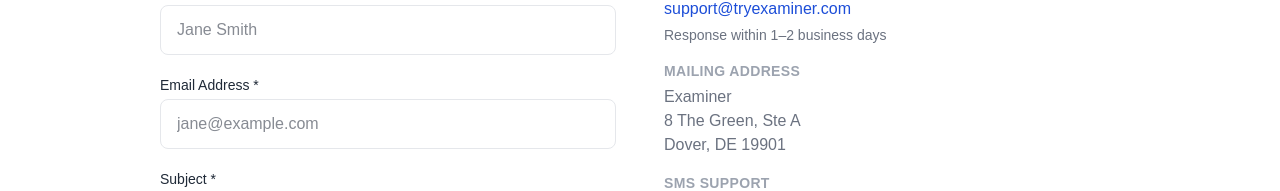
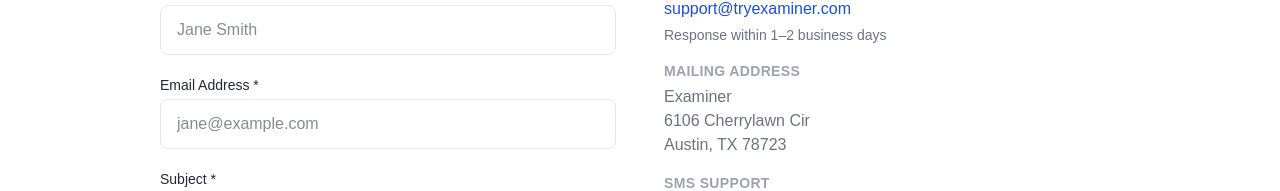
Before and after one commit to Textingman/pushnami-tryexaminer, a Next.js app: page /contact in a window 1280 px wide. Shown: the part 431-622 px from the top of the page. Built offline with nearby package versions, Linux system fonts and the light colour scheme.

Commit message:
Initial site setup: Examiner

```diff
--- a/app/contact/page.tsx
+++ b/app/contact/page.tsx
@@ -84,7 +84,7 @@
                 </div>
                 <div>
                   <h3 className="text-sm font-semibold uppercase tracking-wide mb-1" style={{ color: '#9CA3AF' }}>Mailing Address</h3>
-                  <p style={{ color: '#6B7280' }}>Examiner<br />8 The Green, Ste A<br />Dover, DE 19901</p>
+                  <p style={{ color: '#6B7280' }}>Examiner<br />6106 Cherrylawn Cir<br />Austin, TX 78723</p>
                 </div>
                 <div>
                   <h3 className="text-sm font-semibold uppercase tracking-wide mb-1" style={{ color: '#9CA3AF' }}>SMS Support</h3>
```
